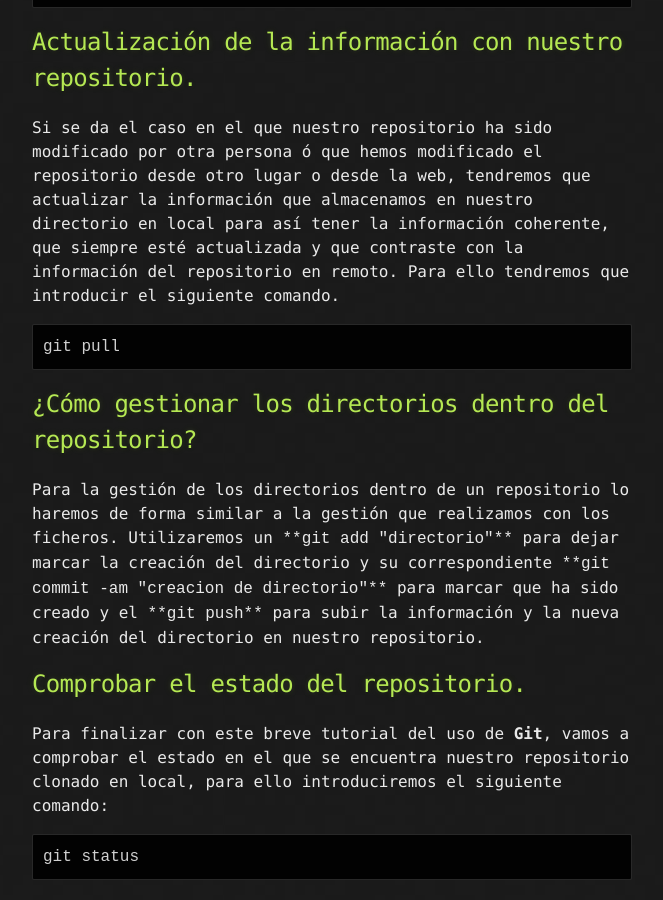
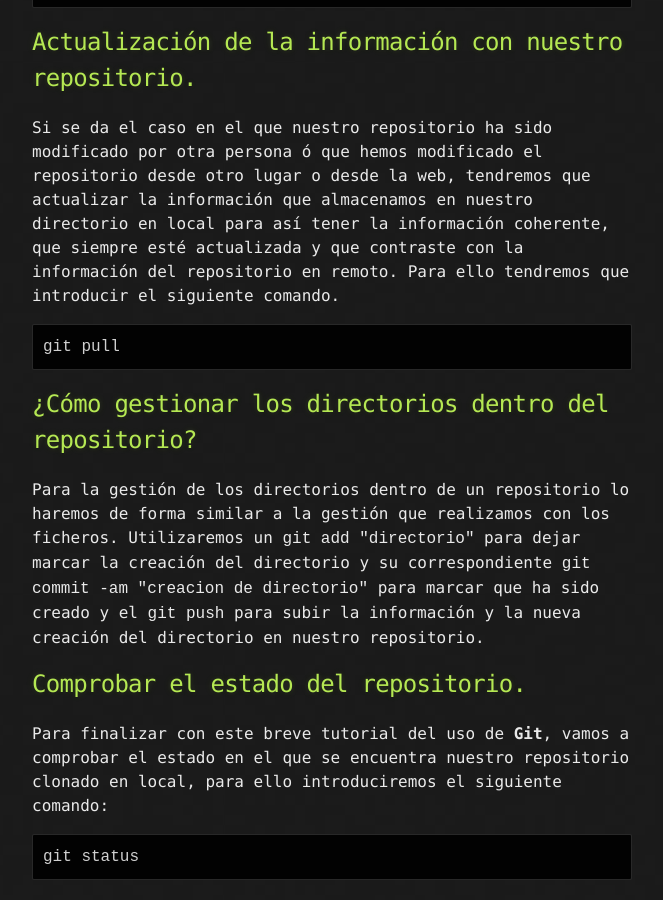
Before and after one commit to juanjoselopezroldan/juanjoselopezroldan.github.io, a Jekyll site: the page built from contenido/github.md, in a window 1280 px wide and 900 px high, scrolled down 3662 px. Shown: the whole window, without its empty margins (308-971 px from the left). Built offline with Jekyll 4.4.1, drawn with Linux system fonts in a browser that asks for light colours; our own code applies the rules of GitHub Pages for plain Markdown files.

Commit message:
ultimos cambios

````diff
--- a/contenido/github.md
+++ b/contenido/github.md
@@ -100,7 +100,7 @@ git pull
 
 ## [](#header-2)¿Cómo gestionar los directorios dentro del repositorio?
 Para la gestión de los directorios dentro de un repositorio lo haremos de forma similar a la gestión que realizamos con los ficheros.
-Utilizaremos un ```**git add "directorio"**``` para dejar marcar la creación del directorio y su correspondiente ```**git commit -am "creacion de directorio"**``` para marcar que ha sido creado y el ```**git push**``` para subir la información y la nueva creación del directorio en nuestro repositorio.
+Utilizaremos un ```git add "directorio"``` para dejar marcar la creación del directorio y su correspondiente ```git commit -am "creacion de directorio"``` para marcar que ha sido creado y el ```git push``` para subir la información y la nueva creación del directorio en nuestro repositorio.
 
 ## [](#header-2)Comprobar el estado del repositorio.
 Para finalizar con este breve tutorial del uso de **Git**, vamos a comprobar el estado en el que se encuentra nuestro repositorio clonado en local, para ello introduciremos el siguiente comando:
````
